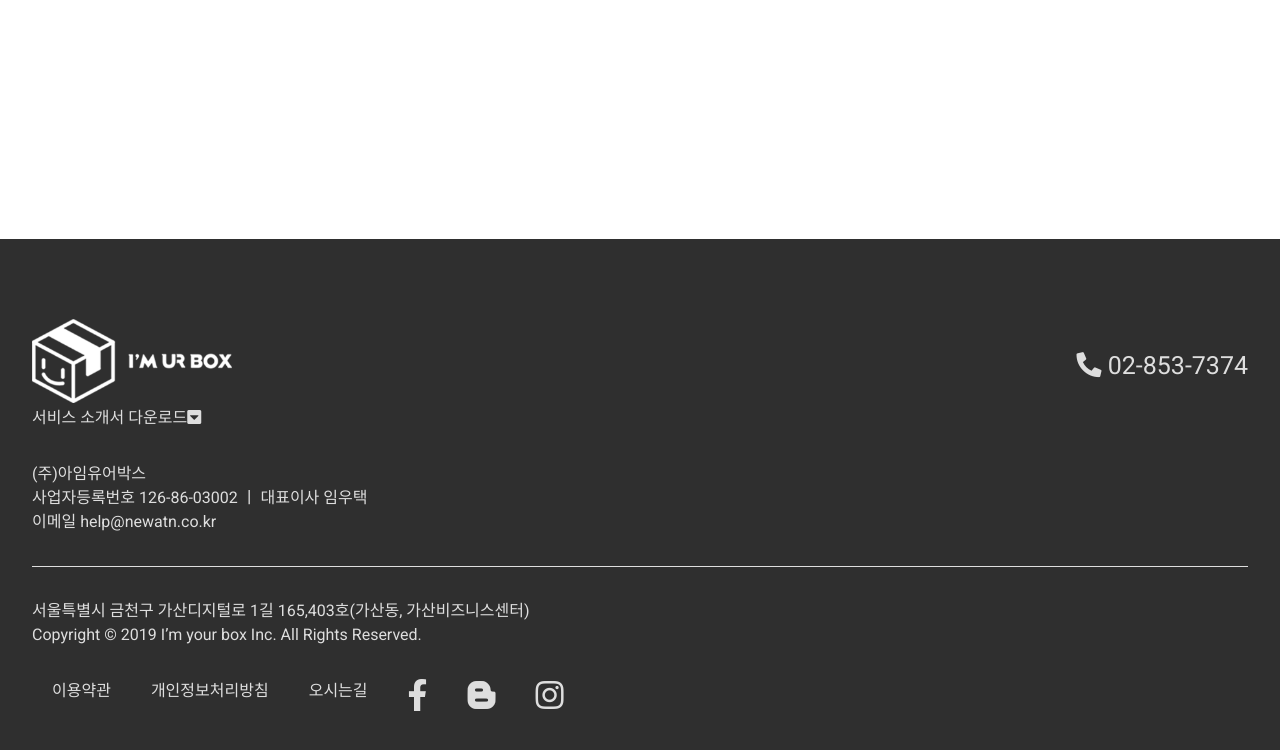
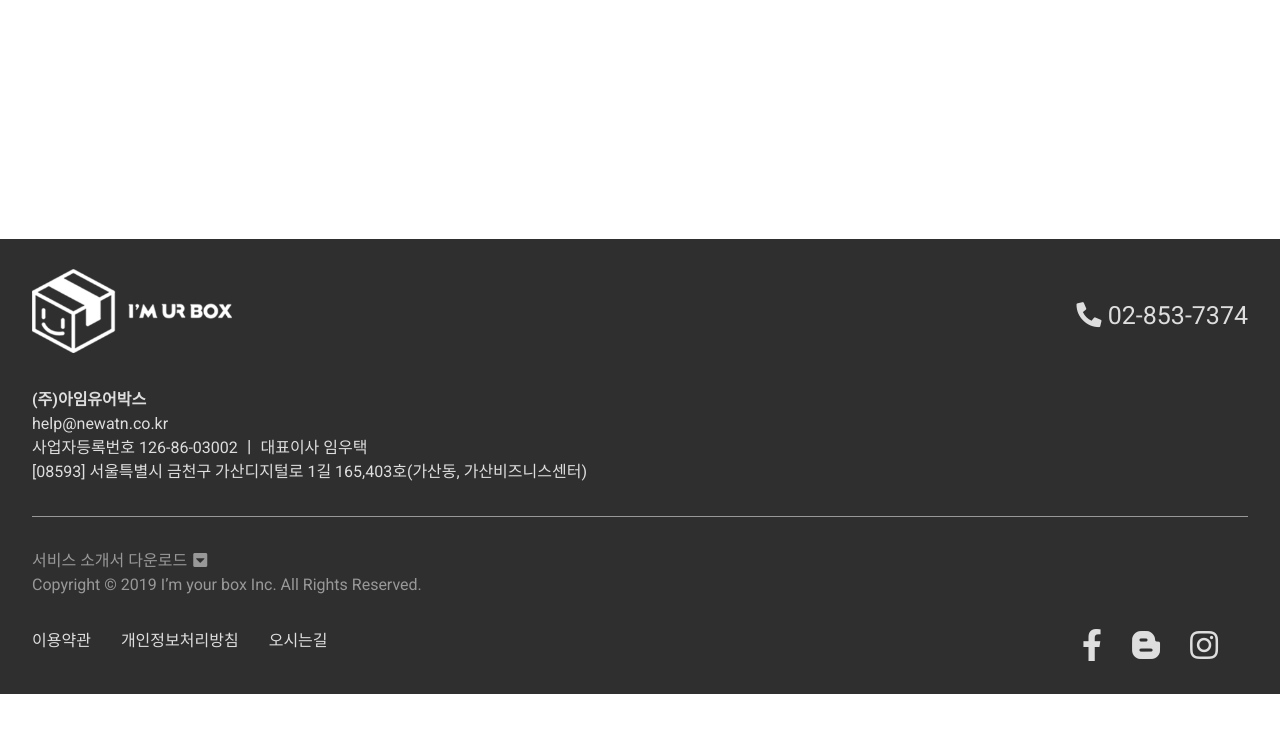
Before and after one commit to limhanel/imyourbox_ver.2, a plain HTML site: page index.html in a window 1280 px wide. Shown: the part 438-1188 px from the top of the page. After the commit the page ends 1132 px from the top, so only its background shows below. Drawn offline with nearby package versions, Linux system fonts and the light colour scheme.

Commit message:
2022-12-01 수정

```diff
--- a/css/all-html.scss
+++ b/css/all-html.scss
@@ -25,8 +25,6 @@ p,
         span {
             @include initial-type;
         }
-
-
         /*---- 폰트사이즈 변경 ---*/
 
         $fs-small:16px;
@@ -39,7 +37,6 @@ $fs-x-large:40px;
         //cont 제목크기//
         $fs-2x-large:50px;
         //캐러셀 강조텍스트//
-
         /*---- 간격/애니메이션 세팅 ---*/
 
         $cont-padding:80px 0;
@@ -49,8 +46,6 @@ $animation :all 0.3s ease 0s;
             display: block;
             clear: both;
         }
-
-
         /*---전체 컬러 디자인---*/
 
         $main-color: #ff7a22;
@@ -61,7 +56,6 @@ $font-dark: #444;
         $font-white :blue;
         $font-red: red;
         $font-hell0: green;
-
         /*---전체 버튼 디자인---*/
 
         @mixin button-type1 {
@@ -111,8 +105,6 @@ $font-hell0: green;
                 color: $font-dark;
             }
         }
-
-
         /*----헤더영역 세팅---*/
 
         #header {
@@ -161,8 +153,6 @@ ul.gnb {
                 }
             }
         }
-
-
         /*---------- container공통영역 ----------*/
 
         .inner {
@@ -202,7 +192,7 @@ h2 {
         }
 
         footer {
-    padding: $cont-padding;
+            padding: 30px 0;
             background-color: $dark-color;
             a,
             p,
@@ -217,7 +207,8 @@ footer {
                     width: 100%;
                 }
             }
-    .logo-div {
+            .logo-div,
+            .use-div {
                 width: 100%;
                 &::after {
                     @include float-clear
@@ -228,14 +219,26 @@ footer {
                 padding-top: 28px;
                 font-size: $fs-large;
             }
+            ul {
+                &.use {
+                    float: left;
+                }
+                &.sns {
+                    float: right;
+                }
                 li {
                     float: left;
-        margin: 0 20px;
+                    margin-right: 30px;
+                }
             }
             .contact>div {
                 padding: 2em 0;
             }
-    .contact-text1 {
-        border-bottom: 1px solid $gray-color;
+            .contact-text2 {
+                border-top: 1px solid $gray-color;
+                opacity: 0.6;
+                i {
+                    padding-left: 6px;
                 }
             }
+        }
--- a/index.html
+++ b/index.html
@@ -30,7 +30,7 @@
         <script src="https://ajax.googleapis.com/ajax/libs/jquery/3.2.1/jquery.min.js"></script>
 
         <!-- 폰트 -->
-        <link href="https://fonts.googleapis.com/css?family=Noto+Sans+KR:400,700&display=swap" rel="stylesheet">
+
         <link href='http://fonts.googleapis.com/css?family=Roboto:400,300,100,500,700' rel='stylesheet' type='text/css'>
 
         <!-- Enliple Common Tracker v3.6 [공용] end -->
@@ -177,24 +177,27 @@
                         </div>
                         <!--footer-logo-->
                         <p class="call"><i class="fas fa-phone-alt"></i> 02-853-7374</p>
+
                     </div>
                     <!--logo-div-->
 
                     <div class="contact">
-                        <a href="https://imyourbox.s3.ap-northeast-2.amazonaws.com/imyourbox_images/Imyourbox.pdf" alt=소개서 target="blank">
-                            <p class="service-download">서비스 소개서 다운로드<i class="fas fa-caret-square-down"></i></p>
-                        </a>
                         <div class="contact-text1">
-                            <span class="company">&#40;주&#41;아임유어박스</span><br>
+
+                            <span class="company" style="font-weight:bold;">&#40;주&#41;아임유어박스</span><br>
+                            <p>help&#64;newatn.co.kr</p>
                             <span>사업자등록번호 126-86-03002</span>
                             <span>ㅣ 대표이사 임우택</span>
-                            <p>이메일 help&#64;newatn.co.kr</p>
+
+                            <p>
+                                [08593] 서울특별시 금천구 가산디지털로 1길 165,403호(가산동, 가산비즈니스센터)
+                            </p>
                         </div>
                         <!--contact-text1-->
                         <div class="contact-text2">
-                            <p>
-                                서울특별시 금천구 가산디지털로 1길 165,403호(가산동, 가산비즈니스센터)
-                            </p>
+                            <a href="https://imyourbox.s3.ap-northeast-2.amazonaws.com/imyourbox_images/Imyourbox.pdf" alt=소개서 target="blank">
+                                <p class="service-download">서비스 소개서 다운로드<i class="fas fa-caret-square-down"></i></p>
+                            </a>
                             <p>
                                 Copyright &copy; 2019 I’m your box Inc. All Rights Reserved.
                             </p>
@@ -213,7 +216,7 @@
                         <!--use-->
                         <ul class="sns">
                             <li>
-                                <a href="https://www.facebook.com/Imyourbox" target="_blank"><i class="fab fa-facebook-f fa-2x"></i></a>
+                                <a href="https://www.facebook.com/Imyourbox" target="_blank"><i class="fab fa-facebook-f fa-2x"></i></sa>
                             </li>
                             <li>
                                 <a href="https://blog.naver.com/imyourbox" target="_blank"><i class="fab fa-blogger-b fa-2x"></i></a>
```
Also changed, not shown: css/all-html.css, 1 other file. Lines whose indentation alone changed are shown as unchanged.
